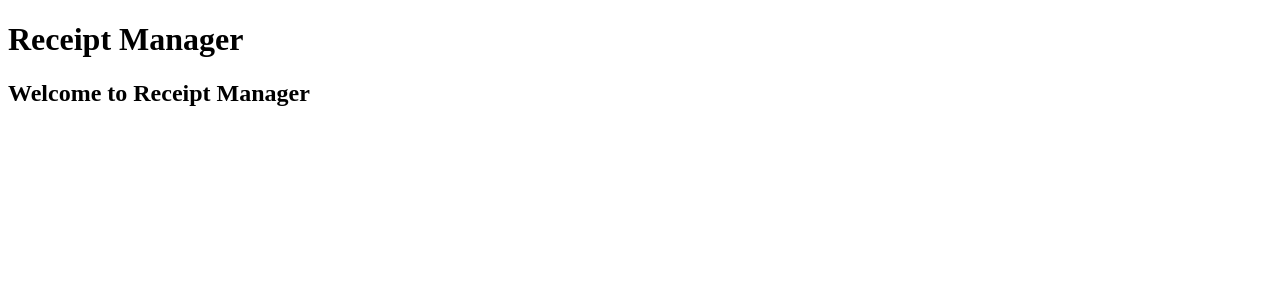
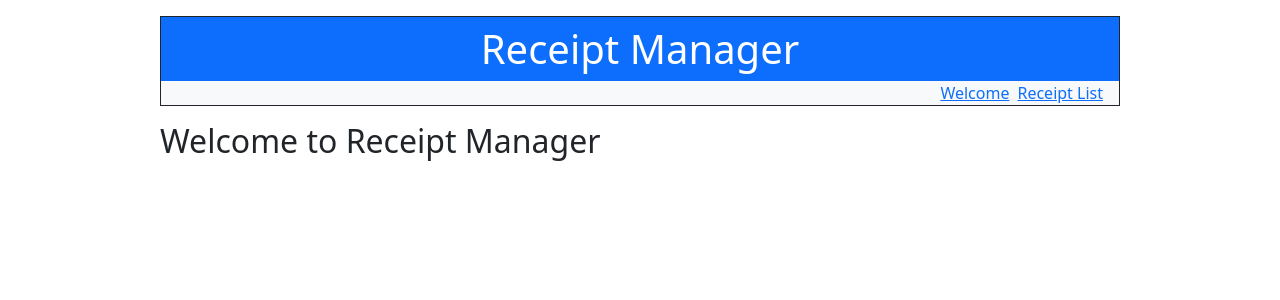
Before and after one commit to Marc-MASSE/django-receipt-manager, a Django app: page /welcome/ in a window 1280 px wide. Shown: the top 300 px of the page. Run offline with Django 4.2, Linux system fonts and the light colour scheme.

Commit message:
Receipt list view created

```diff
--- a/django-receipt-manager/receiptmanager/receiptapp/models.py
+++ b/django-receipt-manager/receiptmanager/receiptapp/models.py
@@ -2,6 +2,7 @@
 
 
 class Receipt(models.Model):
-    date = models.fields.DateField()
+    date = models.fields.DateField(unique=True)
     title = models.fields.CharField(max_length=100)
     amount = models.fields.DecimalField(max_digits=10, decimal_places=2)
+    objects = models.Manager()
--- a/django-receipt-manager/receiptmanager/receiptapp/templates/receiptapp/base.html
+++ b/django-receipt-manager/receiptmanager/receiptapp/templates/receiptapp/base.html
@@ -2,12 +2,30 @@
 <HTML>
     <head>
         <meta charset="UTF-8">
+        <!-- Bootstrap CSS -->
+        <link
+            href="https://cdn.jsdelivr.net/npm/bootstrap@5.0.2/dist/css/bootstrap.min.css"
+            rel="stylesheet"/>
         <title>Receipt Manager</title>
     </head>
-    <body>
-        <header>
-            <H1>Receipt Manager</H1>
+    <body class="col-9 mx-auto">
+        <!-- Banner -->
+        <header class="container border border-dark mx-auto my-3">
+            <div class="row align-items-center bg-primary">
+                <h1 class="text-center text-white my-2">Receipt Manager</h1>
+            </div>
+            <div class="row bg-light">
+                <div>
+                    <ul class="nav justify-content-end">
+                        <li class="mx-1"><a href="{% url 'welcome' %}">Welcome</a></li>
+                        <li class="mx-1"><a href="{% url 'receipt-list' %}">Receipt List</a></li>
+                    </ul>
+                </div>
+            </div>
         </header>
-        {% block content %} {% endblock %}
+        <div>
+           {% block content %} {% endblock %}
+        </div>
+
     </body>
 </html>
--- a/django-receipt-manager/receiptmanager/receiptapp/views.py
+++ b/django-receipt-manager/receiptmanager/receiptapp/views.py
@@ -1,5 +1,16 @@
 from django.shortcuts import render
+
+from receiptapp.models import Receipt
 
 
 def welcome(request):
     return render(request, 'receiptapp/welcome.html')
+
+
+def receipt_list(request):
+    receipts = Receipt.objects.all()
+    return render(
+        request,
+        'receiptapp/receipt_list.html',
+        {'receipts': receipts}
+    )
--- a/django-receipt-manager/receiptmanager/receiptmanager/urls.py
+++ b/django-receipt-manager/receiptmanager/receiptmanager/urls.py
@@ -4,5 +4,6 @@
 
 urlpatterns = [
     path('admin/', admin.site.urls),
-    path('welcome/', views.welcome)
+    path('welcome/', views.welcome, name='welcome'),
+    path('receipts/', views.receipt_list, name='receipt-list')
 ]
```
Also changed, not shown: django-receipt-manager/receiptmanager/receiptapp/templates/receiptapp/receipt_list.html (added, +29 -0 lines), django-receipt-manager/receiptmanager/db.sqlite3.
